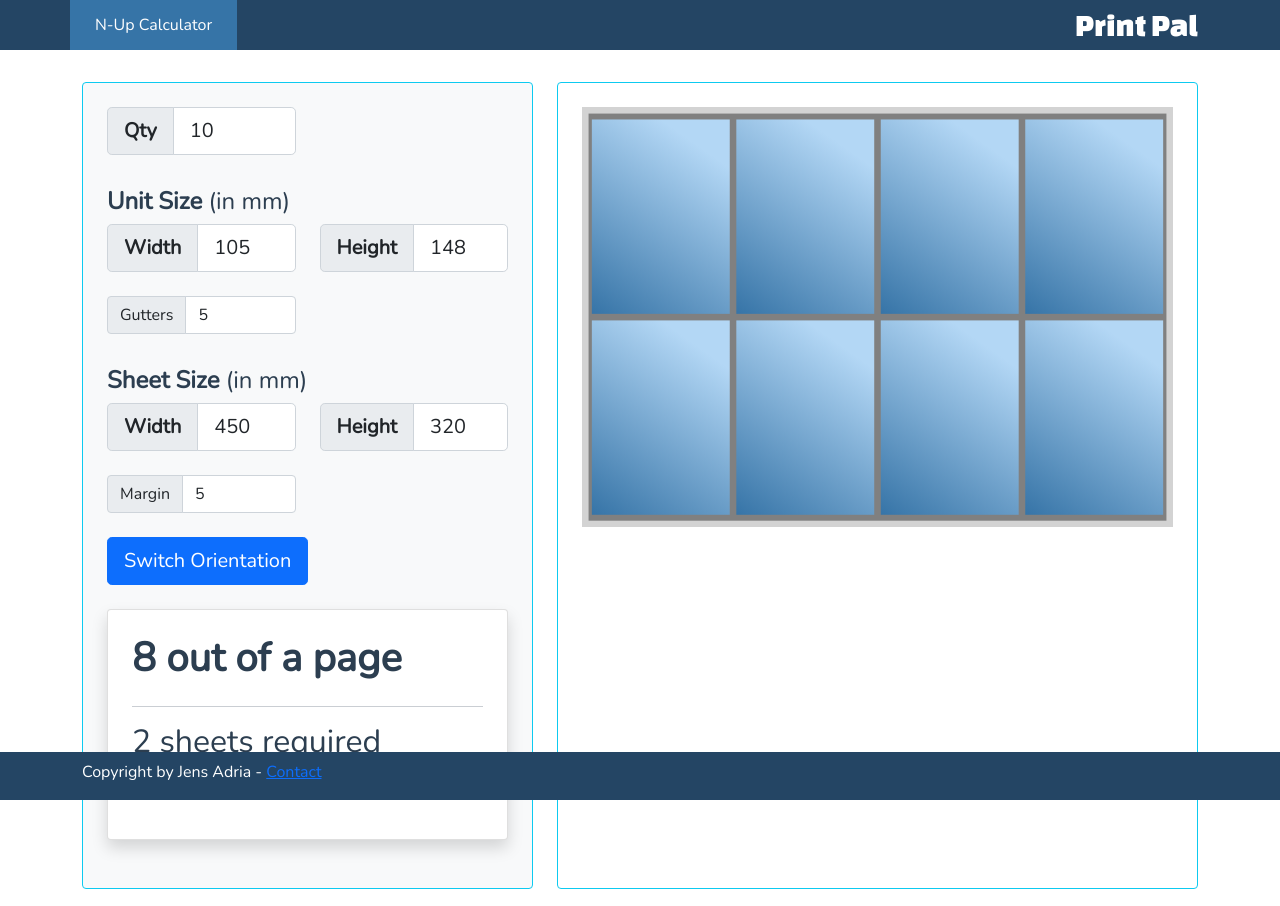
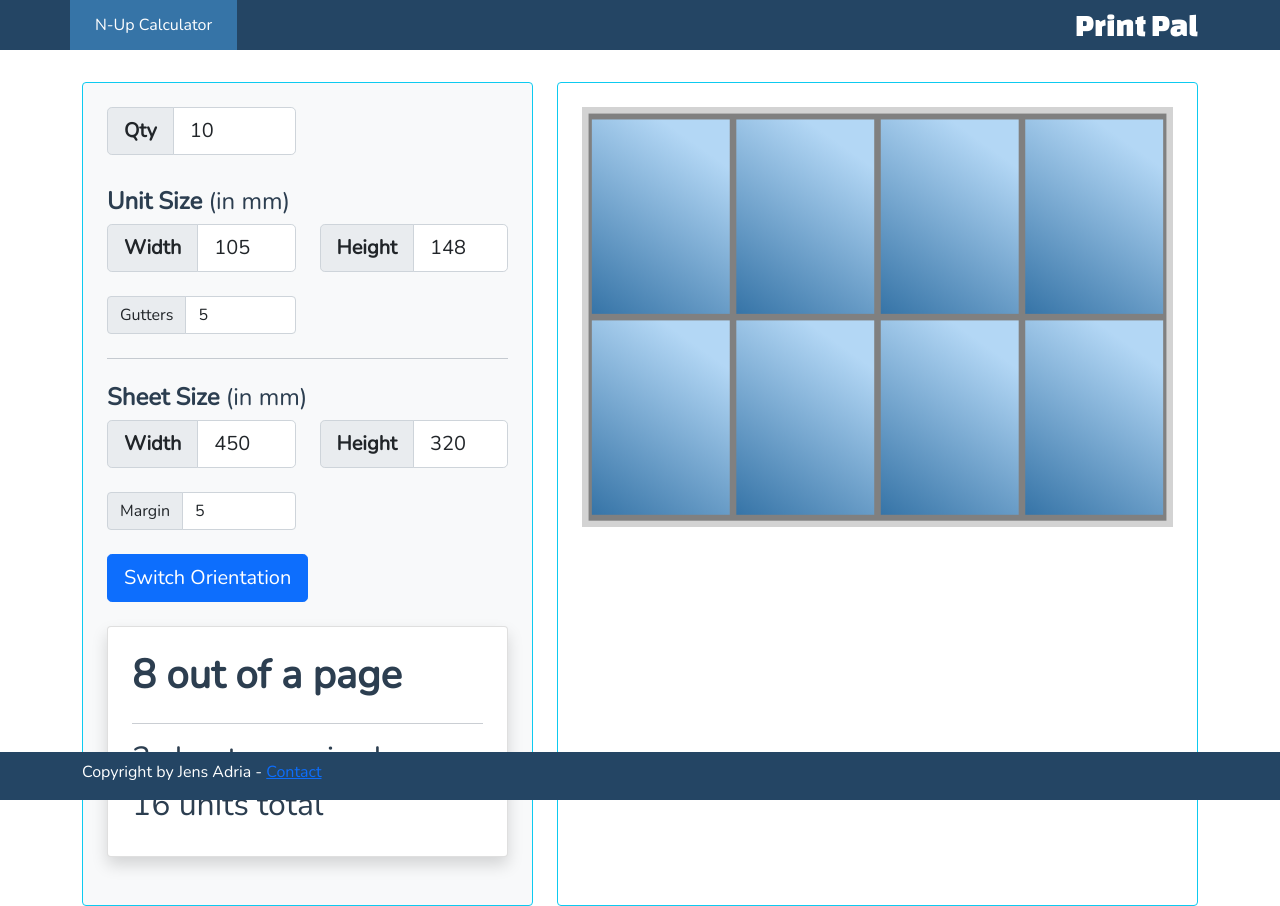
Before and after one commit to jensadria/print-pal, a Vue app: page /nup in a window 1280 px wide. Built offline with nearby package versions, Linux system fonts and the light colour scheme.

Commit message:
Added custom scss file for bootstrap

```diff
--- a/src/App.vue
+++ b/src/App.vue
@@ -10,6 +10,7 @@
 import TheHeader from './components/layout/TheHeader.vue';
 import TheFooter from './components/layout/TheFooter.vue';
 import 'bootstrap/dist/css/bootstrap.min.css';
+// import 'assets/scss/custom.scss';
 
 export default {
   name: 'App',
--- a/src/components/nup/NupFormCalc.vue
+++ b/src/components/nup/NupFormCalc.vue
@@ -74,7 +74,7 @@
                     </div>
                   </div>
                 </div>
-
+                <hr />
                 <!-- Sheet Size -->
                 <div class="row mt-4">
                   <h4><span class="fw-bold">Sheet Size</span> (in mm)</h4>
@@ -150,7 +150,7 @@
             <div class="h1 fw-bold">{{ result }} out of a page</div>
             <hr />
             <div class="h2">{{ requiredSheets }} sheets required</div>
-            <div class="h2">{{ totalUnits }} Units Total</div>
+            <div class="h2">{{ totalUnits }} units total</div>
           </div>
         </div>
       </div>
```
